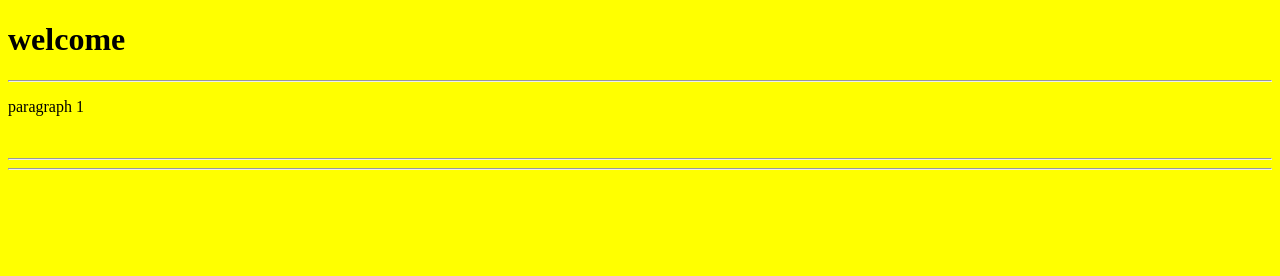
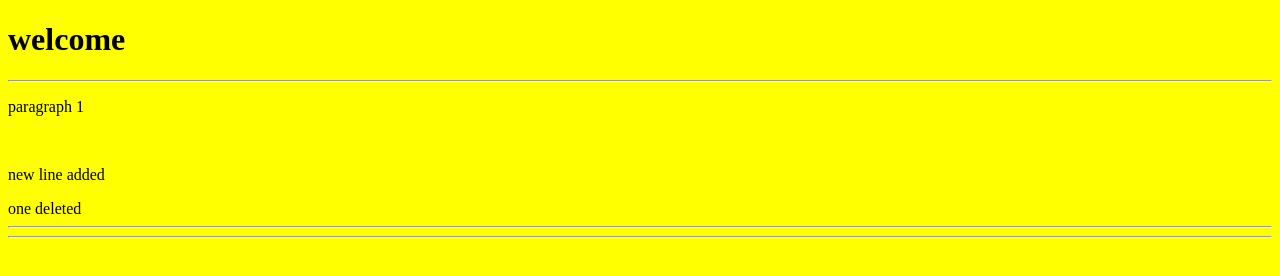
Before and after one commit to usernamesolent/first-repo, a plain HTML site: page index.html in a window 1280 px wide. Drawn offline with Linux system fonts and the light colour scheme.

Commit message:
added line
or two lines

```diff
--- a/index.html
+++ b/index.html
@@ -9,9 +9,9 @@
 		<p> paragraph 1 </p>
 
 		<br>
-
+		<p> new line added </p>
+		one deleted
 		<hr>
-
 	</body>
 		<hr>
 
```
